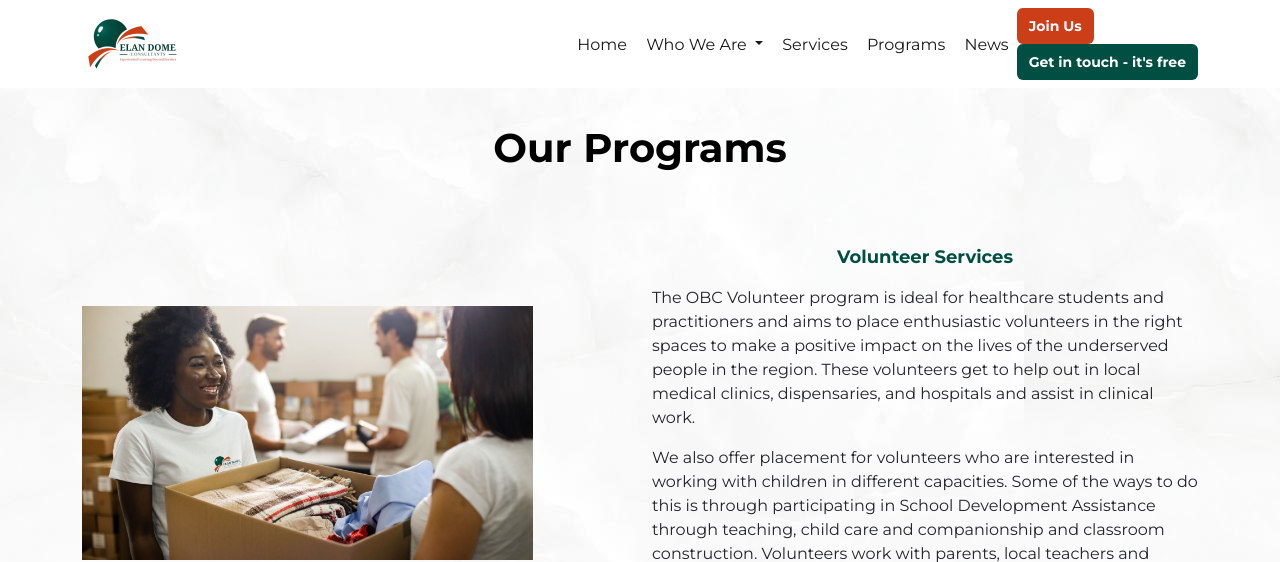
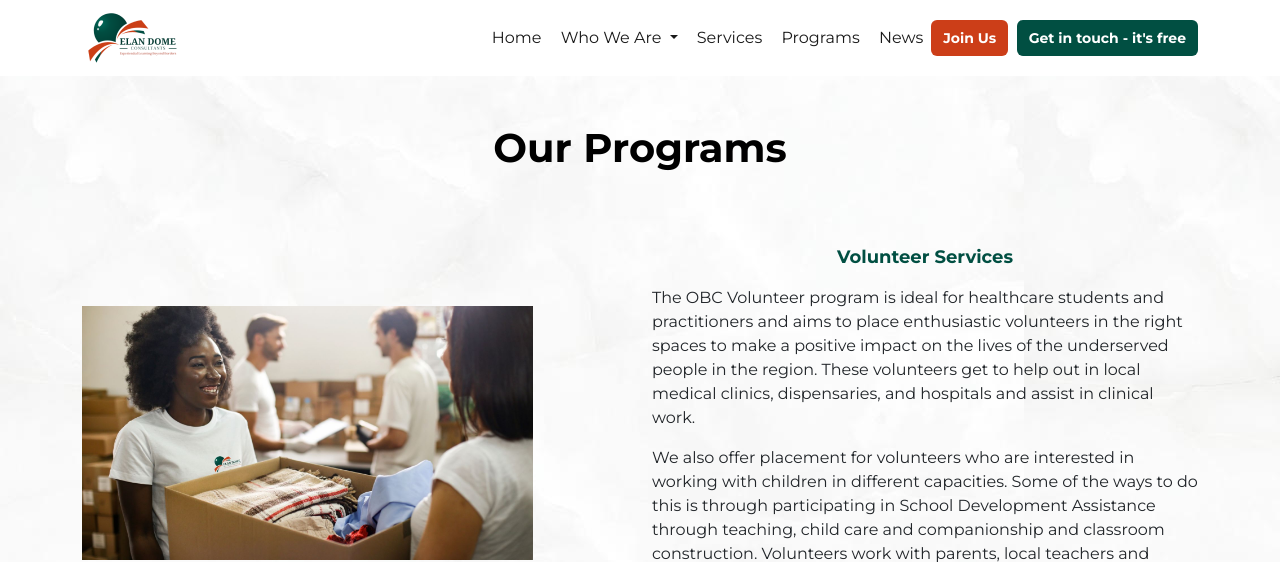
Before and after one commit to fredricksimi/elandome, a Django app: page /programs in a window 1280 px wide. Shown: the top 562 px of the page. Run offline with Django 3.2, Linux system fonts and the light colour scheme.

Commit message:
nav button

```diff
--- a/mainapp/templates/mainapp/navbar.html
+++ b/mainapp/templates/mainapp/navbar.html
@@ -38,19 +38,24 @@
                 <li class="nav-item">
                     <a class="nav-link px-2 navlinkbold {{active}}" href="{% url 'mainapp:news' %}">News</a>
                 </li>
-            </ul>
-            <div class="d-grid gap-2 d-md-block">
-                <a class="d-grid d-md-block" href="{% url 'mainapp:application-form' %}" style="text-decoration: none;color:#fff;">
+                <li class="nav-item">
+                    <a class="d-grid d-md-block " href="{% url 'mainapp:application-form' %}" style="text-decoration: none;color:#fff;">
                         <button class="btn btn-primary" style="background-color: #cc3e18;border:none;" type="button">
                             <span style="font-size:14px;line-height: 20px;font-weight:bold">{% trans "Join Us" %}</span>
                         </button>
                     </a>
-                <a class="d-grid d-md-block" href="{% url 'mainapp:contact' %}" style="text-decoration: none;color:#fff;">
+                </li>
+                <span class="d-block d-sm-none"><div class="pb-2"></div></span>
+                <span class="d-none d-sm-block"><span class="">&nbsp;&nbsp;</span></span>
+                <li class="nav-item">
+                    <a class="d-grid d-md-block " href="{% url 'mainapp:contact' %}" style="text-decoration: none;color:#fff;">
                         <button class="btn btn-primary" style="background-color: #014f42;border:none;" type="button">
                             <span style="font-size:14px;line-height: 20px;font-weight: bold;">{% trans "Get in touch - it's free" %}</span>
                         </button>
                     </a>
-            </div>
+                </li>
+            </ul>
+
             <!-- <li class="nav-item">
                 {% get_current_language as LANGUAGE_CODE %}
                 <form class="d-flex" action="{% url 'set_language' %}" method="post">
--- a/mainapp/templates/mainapp/programs.html
+++ b/mainapp/templates/mainapp/programs.html
@@ -251,7 +251,7 @@
                 program is beneficial in numerous ways.
                 {% endblocktrans %}
             </p>
-            <p style="font-weight:bold;">We fully explore their interests</p>
+            <p style="font-weight:bold;">We help you fully explore your interests</p>
             <p>
                 {% blocktrans %}
                 Through career counseling our participants are able to sift through factors that actually make
```
Lines whose indentation alone changed are shown as unchanged.
